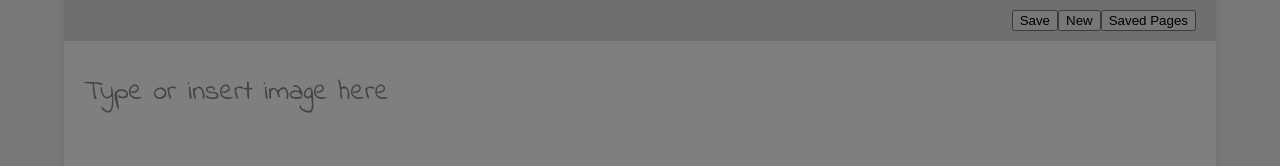
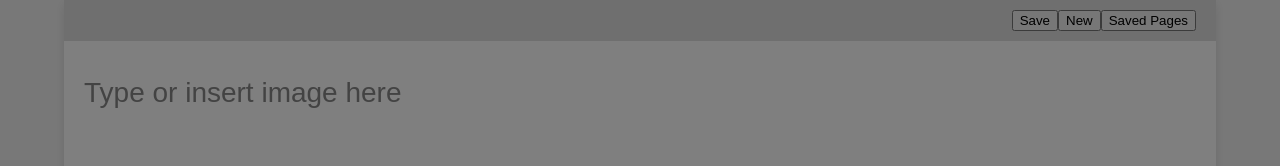
Before and after one commit to taiwuchen/text-holder, a React (Create React App) app: page / in a window 1280 px wide. Shown: the top 166 px of the page. Built offline with nearby package versions, Linux system fonts and the light colour scheme.

Commit message:
update the font
it was too ugly to see

```diff
--- a/src/App.css
+++ b/src/App.css
@@ -17,6 +17,14 @@ body {
 
 .indie-flower-regular {
   font-family: "Indie Flower", serif;
+  font-weight: 400;
+  font-style: normal;
+}
+
+/* Add the new Raleway font style */
+.raleway-font {
+  font-family: "Raleway", sans-serif;
+  font-optical-sizing: auto;
   font-weight: 400;
   font-style: normal;
 }
@@ -61,6 +69,11 @@ body {
   line-height: 1.6;
   word-wrap: break-word; /* Ensure long words break to prevent overflow */
   overflow-wrap: break-word; /* For wider browser support */
+  font-family: "Raleway", sans-serif !important;
+  font-optical-sizing: auto !important;
+  font-weight: 400 !important;
+  font-style: normal !important;
+  font-size: 28px !important;
 }
 
 .content-editable:focus {
@@ -85,7 +98,10 @@ img {
   font-size: 28px;
   line-height: 1.6;
   user-select: none;
-  font-family: "Indie Flower", serif !important;
+  font-family: "Raleway", sans-serif !important;
+  font-optical-sizing: auto !important;
+  font-weight: 400 !important;
+  font-style: normal !important;
 }
 
 /* Pop-Up Styles */
@@ -177,13 +193,19 @@ img.resizable {
 
 /* enforce style */
 .content-editable {
-  font-family: "Indie Flower", serif !important;
+  font-family: "Raleway", sans-serif !important;
+  font-optical-sizing: auto !important;
+  font-weight: 400 !important;
+  font-style: normal !important;
   font-size: 28px !important;
 }
 
 .content-editable * {
   font-size: inherit !important;
   font-family: inherit !important;
+  font-weight: inherit !important;
+  font-style: inherit !important;
+  font-optical-sizing: inherit !important;
 }
 
 /* Responsive Design */
```
